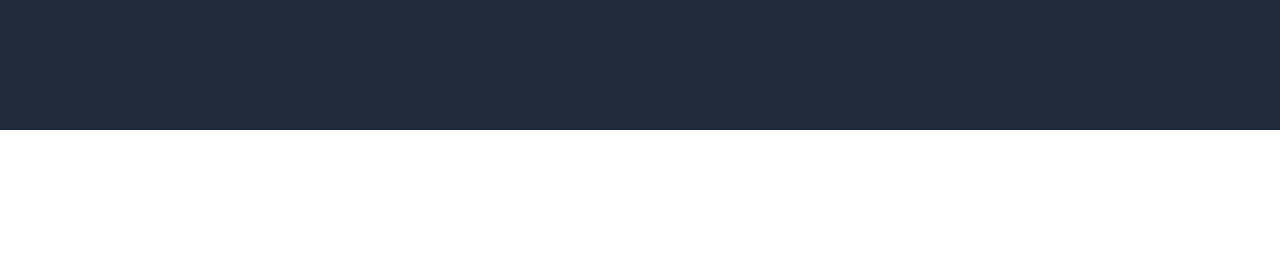
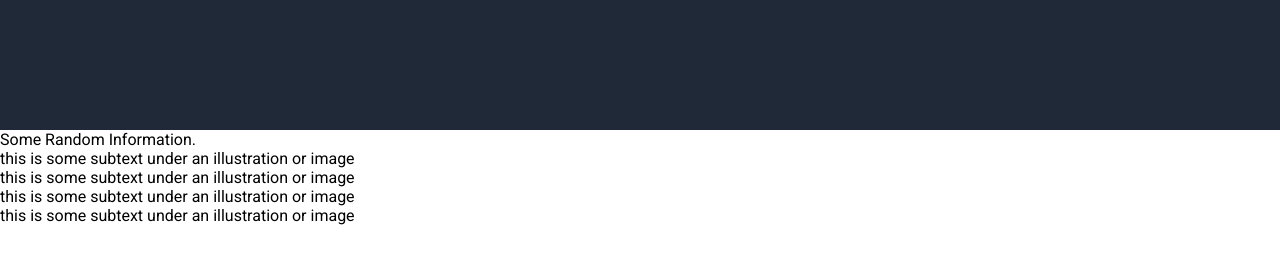
Before and after one commit to Phsla00/landing-page, a plain HTML site: page index.html in a window 1280 px wide. Shown: the part 410-674 px from the top of the page. Drawn offline with Linux system fonts and the light colour scheme.

Commit message:
feat: add info section to index.html

```diff
--- a/index.html
+++ b/index.html
@@ -27,7 +27,29 @@
                 </div>
             </div>
         </div>
-        <div></div>
+        <div class="info">
+            <div class="container">
+                <div class="info-title">Some Random Information.</div>
+                <div class="info-imgs">
+                    <div class="info-imgs_img">
+                        <div class="img"></div>
+                        <p>this is some subtext under an illustration or image</p>
+                    </div>
+                    <div class="info-imgs_img">
+                        <div class="img"></div>
+                        <p>this is some subtext under an illustration or image</p>
+                    </div>
+                    <div class="info-imgs_img">
+                        <div class="img"></div>
+                        <p>this is some subtext under an illustration or image</p>
+                    </div>
+                    <div class="info-imgs_img">
+                        <div class="img"></div>
+                        <p>this is some subtext under an illustration or image</p>
+                    </div>
+                </div>
+            </div>
+        </div>
         <div></div>
         <div></div>
         <div></div>
```
